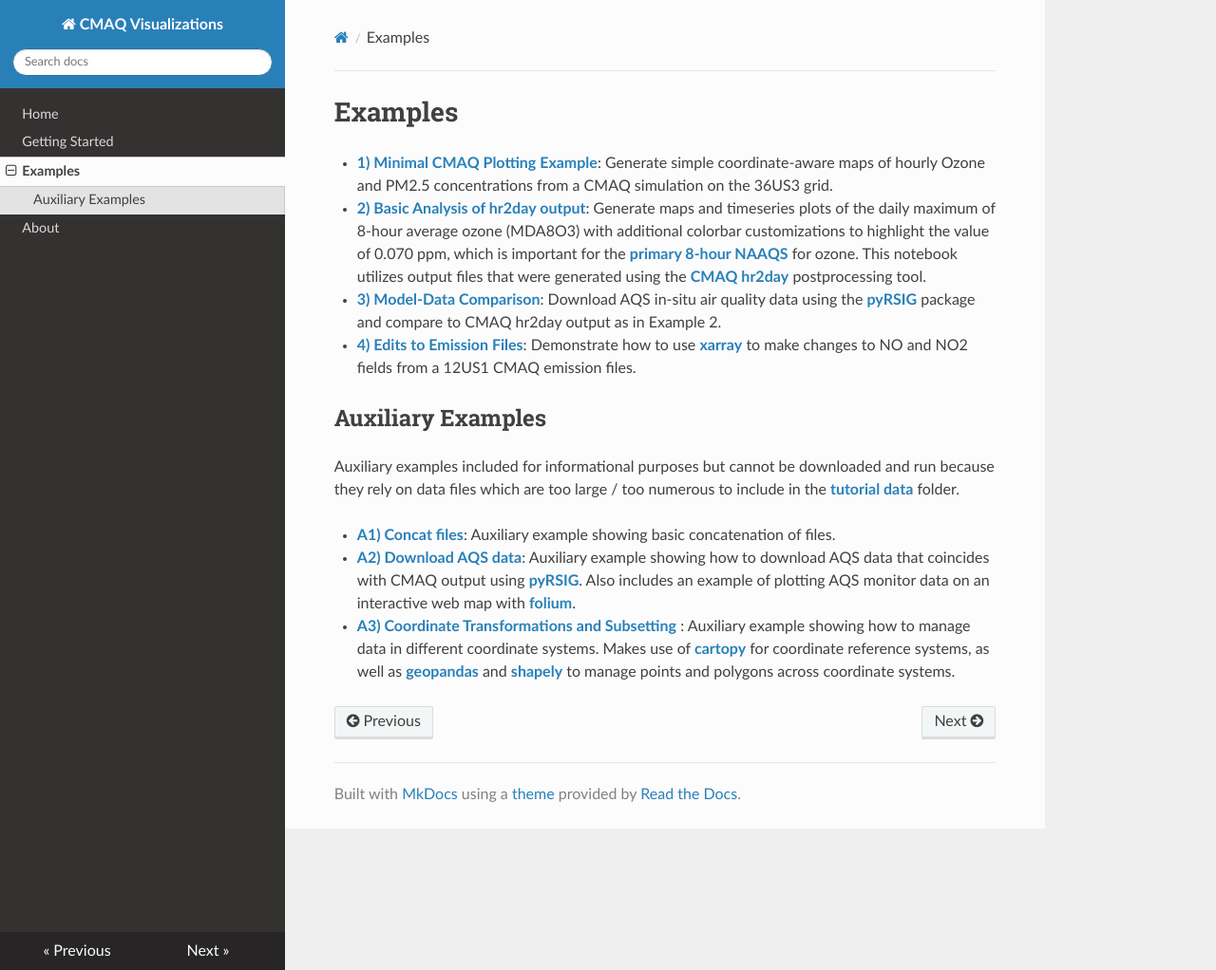
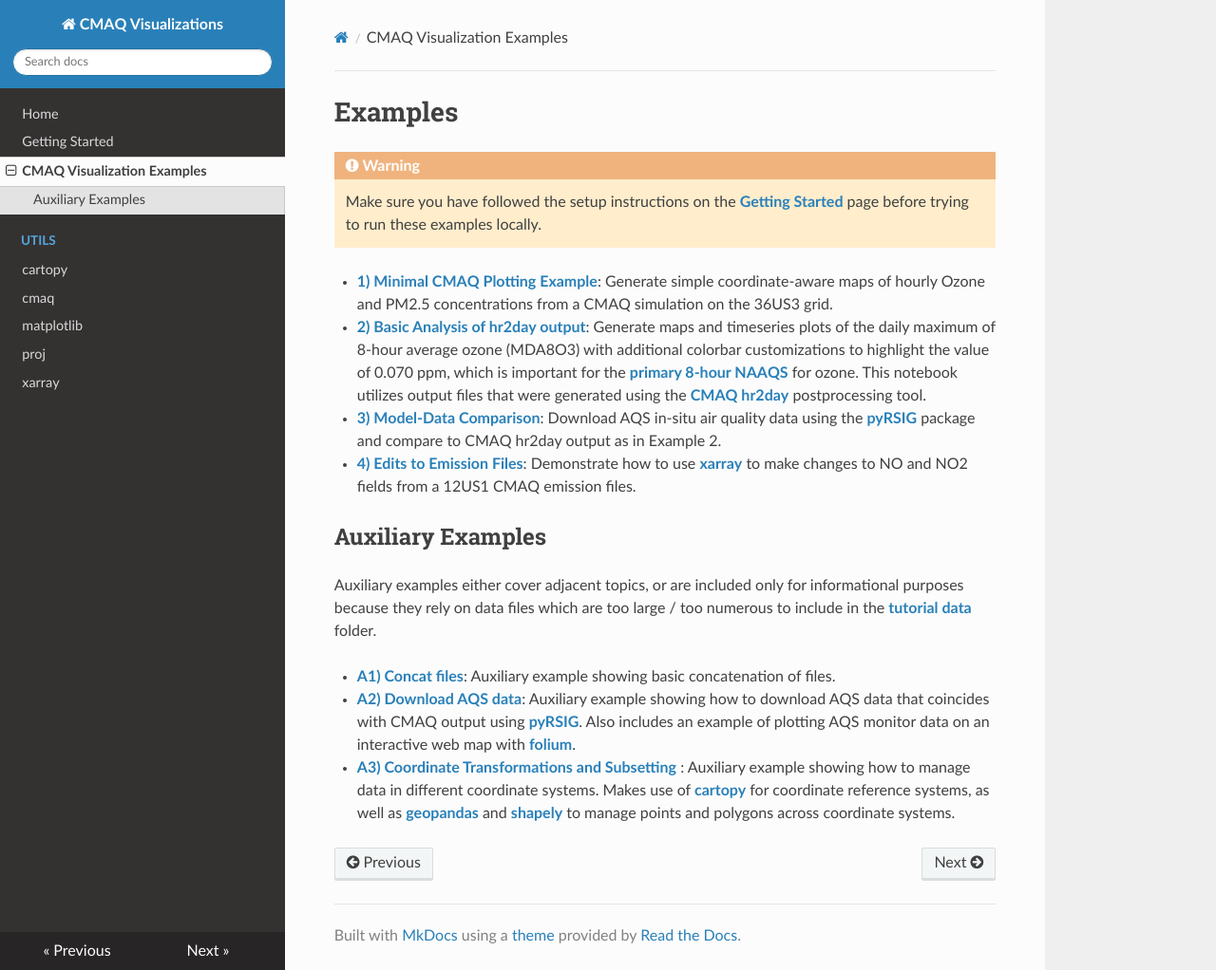
Before and after one commit to needham-michael/cmaq_visualization, an MkDocs documentation site: the page built from docs/examples.md, in a window 1280 px wide and 1022 px high. Shown: the whole window at 95% size. Built offline with MkDocs 1.6.1, drawn with Linux system fonts in a browser that asks for light colours; nearby versions of some CDN libraries.

```diff
--- a/docs/examples.md
+++ b/docs/examples.md
@@ -1,21 +1,26 @@
 Examples
 ========
 
-* __[1) Minimal CMAQ Plotting Example](./examples/01_minimal_cmaq_plotting_example.ipynb)__:  Generate simple coordinate-aware maps of hourly Ozone and PM2.5 concentrations from a CMAQ simulation on the 36US3 grid.
+!!! warning
+    Make sure you have followed the setup instructions on the __[Getting Started](./setup.md)__ page before trying to run these examples locally.
 
-* __[2) Basic Analysis of hr2day output](./examples/02_hr2day_output_analysis_example.ipynb)__: Generate maps and timeseries plots of the daily maximum of 8-hour average ozone (MDA8O3) with additional colorbar customizations to highlight the value of 0.070 ppm, which is important for the __[primary 8-hour NAAQS](https://www.epa.gov/criteria-air-pollutants/naaqs-table)__ for ozone. This notebook utilizes output files that were generated using the __[CMAQ hr2day](https://github.com/USEPA/CMAQ/tree/main/POST/hr2day)__ postprocessing tool.
 
-* __[3) Model-Data Comparison](./examples/03_model_monitor_comparison.ipynb)__: Download AQS in-situ air quality data using the __[pyRSIG](https://barronh.github.io/pyrsig/)__ package and compare to CMAQ hr2day output as in Example 2.
 
-* __[4) Edits to Emission Files](./examples/04_cmaq_emission_inputs.ipynb)__: Demonstrate how to use __[xarray](https://docs.xarray.dev/en/stable/)__ to make changes to NO and NO2 fields from a 12US1 CMAQ emission files.
+* __[1) Minimal CMAQ Plotting Example](https://github.com/needham-michael/cmaq_visualization/blob/main/examples/01_minimal_cmaq_plotting_example.ipynb)__:  Generate simple coordinate-aware maps of hourly Ozone and PM2.5 concentrations from a CMAQ simulation on the 36US3 grid.
+
+* __[2) Basic Analysis of hr2day output](https://github.com/needham-michael/cmaq_visualization/blob/main/examples/02_hr2day_output_analysis_example.ipynb)__: Generate maps and timeseries plots of the daily maximum of 8-hour average ozone (MDA8O3) with additional colorbar customizations to highlight the value of 0.070 ppm, which is important for the __[primary 8-hour NAAQS](https://www.epa.gov/criteria-air-pollutants/naaqs-table)__ for ozone. This notebook utilizes output files that were generated using the __[CMAQ hr2day](https://github.com/USEPA/CMAQ/tree/main/POST/hr2day)__ postprocessing tool.
+
+* __[3) Model-Data Comparison](https://github.com/needham-michael/cmaq_visualization/blob/main/examples/03_model_monitor_comparison.ipynb)__: Download AQS in-situ air quality data using the __[pyRSIG](https://barronh.github.io/pyrsig/)__ package and compare to CMAQ hr2day output as in Example 2.
+
+* __[4) Edits to Emission Files](https://github.com/needham-michael/cmaq_visualization/blob/main/examples/04_cmaq_emission_inputs.ipynb)__: Demonstrate how to use __[xarray](https://docs.xarray.dev/en/stable/)__ to make changes to NO and NO2 fields from a 12US1 CMAQ emission files.
 
 Auxiliary Examples
 ------------------
 
-Auxiliary examples included for informational purposes but cannot be downloaded and run because they rely on data files which are too large / too numerous to include in the __[tutorial data](./examples/tutorial_data)__ folder.
+Auxiliary examples either cover adjacent topics, or are included only for informational purposes because they rely on data files which are too large / too numerous to include in the __[tutorial data](https://github.com/needham-michael/cmaq_visualization/blob/main/examples/tutorial_data)__ folder.
 
-* __[A1) Concat files](./examples/A1_concat_files.ipynb)__: Auxiliary example showing basic concatenation of files.
+* __[A1) Concat files](https://github.com/needham-michael/cmaq_visualization/blob/main/examples/A1_concat_files.ipynb)__: Auxiliary example showing basic concatenation of files.
 
-* __[A2) Download AQS data](./examples/A2_aqs_download_pyrsig.ipynb)__: Auxiliary example showing how to download AQS data that coincides with CMAQ output using __[pyRSIG](https://github.com/barronh/pyrsig)__. Also includes an example of plotting AQS monitor data on an interactive web map with __[folium](https://python-visualization.github.io/folium/latest/#)__.
+* __[A2) Download AQS data](https://github.com/needham-michael/cmaq_visualization/blob/main/examples/A2_aqs_download_pyrsig.ipynb)__: Auxiliary example showing how to download AQS data that coincides with CMAQ output using __[pyRSIG](https://github.com/barronh/pyrsig)__. Also includes an example of plotting AQS monitor data on an interactive web map with __[folium](https://python-visualization.github.io/folium/latest/#)__.
 
-* __[A3) Coordinate Transformations and Subsetting](./examples/A3_coordinate_transformation_subsetting.ipynb)__ : Auxiliary example showing how to manage data in different coordinate systems. Makes use of __[cartopy](https://scitools.org.uk/cartopy/docs/latest/)__ for coordinate reference systems, as well as __[geopandas](https://geopandas.org/en/stable/)__ and __[shapely](https://shapely.readthedocs.io/en/stable/manual.html)__ to manage points and polygons across coordinate systems.
+* __[A3) Coordinate Transformations and Subsetting](https://github.com/needham-michael/cmaq_visualization/blob/main/examples/A3_coordinate_transformation_subsetting.ipynb)__ : Auxiliary example showing how to manage data in different coordinate systems. Makes use of __[cartopy](https://scitools.org.uk/cartopy/docs/latest/)__ for coordinate reference systems, as well as __[geopandas](https://geopandas.org/en/stable/)__ and __[shapely](https://shapely.readthedocs.io/en/stable/manual.html)__ to manage points and polygons across coordinate systems.
--- a/mkdocs.yml
+++ b/mkdocs.yml
@@ -2,6 +2,25 @@ site_name: CMAQ Visualizations
 nav:
   - Home: index.md
   - Getting Started: setup.md
-  - Examples: examples.md
-  - About: about.md
-theme: readthedocs
+  - CMAQ Visualization Examples: examples.md
+  - utils:
+    - cartopy: api-reference/utils/cartopy.md
+    - cmaq: api-reference/utils/cmaq.md
+    - matplotlib: api-reference/utils/matplotlib.md
+    - proj: api-reference/utils/proj.md
+    - xarray: api-reference/utils/xarray.md
+
+theme:
+  name: "readthedocs"
+
+markdown_extensions:
+  - admonition
+
+plugins:
+- search
+- mkdocstrings:
+    handlers:
+      python:
+        options:
+          docstring_style: numpy
+          docstring_section_style: table
```
Also changed, not shown: docs/README.md (deleted, +0 -3 lines), docs/about.md (deleted, +0 -46 lines), docs/api-reference/utils/cartopy.md (added, +3 -0 lines), docs/api-reference/utils/cmaq.md (added, +3 -0 lines), docs/api-reference/utils/matplotlib.md (added, +3 -0 lines), docs/api-reference/utils/proj.md (added, +3 -0 lines), docs/api-reference/utils/xarray.md (added, +3 -0 lines), docs/index.md (+17 -1 lines), docs/setup.md (+12 -5 lines).
